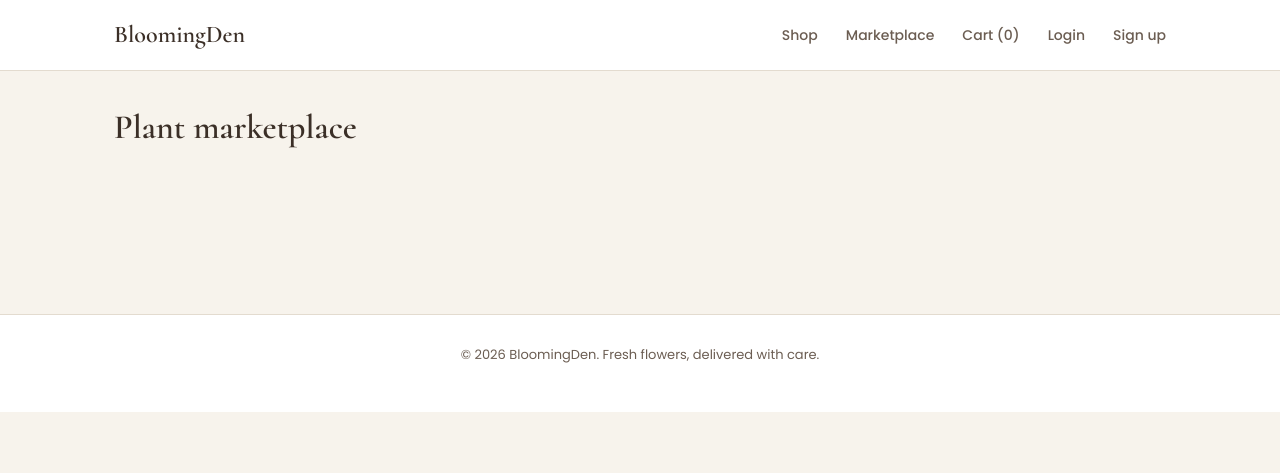
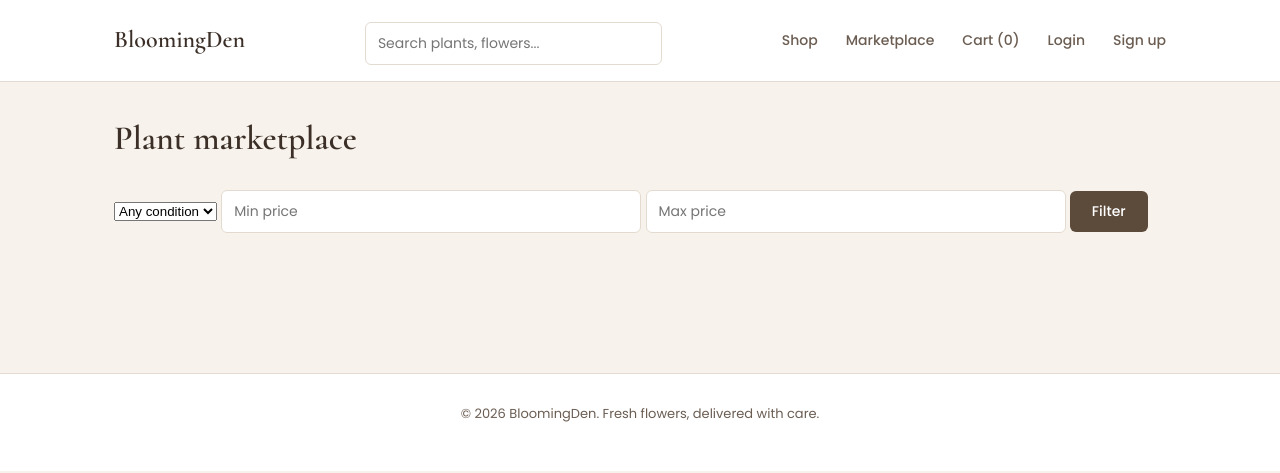
Before and after one commit to ranju024/BloomingDen, a Django app: page /marketplace/ in a window 1280 px wide. Shown: the top 473 px of the page. Run offline with Django 5.2, Linux system fonts and the light colour scheme; data that the repository does not hold is empty.

Commit message:
Added search feature

```diff
--- a/flower_shop/flower_shop/urls.py
+++ b/flower_shop/flower_shop/urls.py
@@ -57,6 +57,7 @@ urlpatterns = [
     path("marketplace/<int:pk>/sold/", views.mark_sold, name='mark_sold'),
     path("inbox/", views.conversation_list, name='conversation_list'),
     path("inbox/<int:pk>/", views.conversation_detail, name='conversation_detail'),
+    path("search/", views.search, name='search'),
 ]
 
 if settings.DEBUG:  # configure URLs for media
--- a/flower_shop/flowers/templates/base.html
+++ b/flower_shop/flowers/templates/base.html
@@ -13,6 +13,9 @@
     <nav>
       <div class="container">
         <a href="/" class="nav-brand">BloomingDen</a>
+        <form action="{% url 'search' %}" method="get" class="nav-search">
+          <input type="text" name="q" placeholder="Search plants, flowers..." value="{{ request.GET.q }}">
+        </form>
         <div class="nav-links">
           <a href="{% url 'shop' %}">Shop</a>
           <a href="{% url 'listing_list' %}">Marketplace</a>
--- a/flower_shop/flowers/templates/flowers/listing_list.html
+++ b/flower_shop/flowers/templates/flowers/listing_list.html
@@ -7,6 +7,18 @@
     <a href="{% url 'listing_create' %}" class="btn">Sell a plant</a>
   {% endif %}
 </div>
+<form method="get" class="filter-bar">
+  <select name="condition">
+    <option value="">Any condition</option>
+    <option value="new" {% if condition == 'new' %}selected{% endif %}>New</option>
+    <option value="like_new" {% if condition == 'like_new' %}selected{% endif %}>Like New</option>
+    <option value="good" {% if condition == 'good' %}selected{% endif %}>Good</option>
+    <option value="fair" {% if condition == 'fair' %}selected{% endif %}>Fair</option>
+  </select>
+  <input type="text" name="min_price" placeholder="Min price" value="{{ min_price }}">
+  <input type="text" name="max_price" placeholder="Max price" value="{{ max_price }}">
+  <button type="submit" class="btn">Filter</button>
+</form>
 <div class="product-grid">
   {% for listing in listings %}
   <div class="product-card">
--- a/flower_shop/flowers/views.py
+++ b/flower_shop/flowers/views.py
@@ -295,7 +295,31 @@ def plant_detail(request, pk):
 
 def listing_list(request):
     listings = PlantListing.objects.filter(status='available').order_by('-created_at')
-    return render(request, "flowers/listing_list.html", {"listings": listings})
+    condition = request.GET.get('condition', '')
+    min_price = request.GET.get('min_price', '')
+    max_price = request.GET.get('max_price', '')
+
+    if condition:
+        listings = listings.filter(condition=condition)
+
+    if min_price:
+        try:
+            listings = listings.filter(price__gte=Decimal(min_price))
+        except InvalidOperation:
+            pass
+
+    if max_price:
+        try:
+            listings = listings.filter(price__lte=Decimal(max_price))
+        except InvalidOperation:
+            pass
+
+    return render(request, "flowers/listing_list.html", {
+        "listings": listings,
+        "condition": condition,
+        "min_price": min_price,
+        "max_price": max_price,
+    })
 
 def listing_detail(request, pk):
     listing = get_object_or_404(PlantListing, pk=pk)
@@ -369,3 +393,24 @@ def conversation_detail(request, pk):
 
     conversation.messages.exclude(sender=request.user).update(is_read=True)
     return render(request, "flowers/conversation_detail.html", {"conversation": conversation})
+
+def search(request):
+    query = request.GET.get('q', '').strip()
+    flowers = bouquets = plants = listings = []
+
+    if query:
+        flowers = Flower.objects.filter(Q(name__icontains=query) | Q(description__icontains=query))
+        bouquets = Bouquet.objects.filter(Q(name__icontains=query) | Q(description__icontains=query))
+        plants = Plant.objects.filter(Q(name__icontains=query) | Q(description__icontains=query))
+        listings = PlantListing.objects.filter(
+            Q(name__icontains=query) | Q(description__icontains=query),
+            status='available'
+        )
+
+    return render(request, "flowers/search_results.html", {
+        "query": query,
+        "flowers": flowers,
+        "bouquets": bouquets,
+        "plants": plants,
+        "listings": listings,
+    })
```
Also changed, not shown: flower_shop/flowers/templates/flowers/search_results.html (added, +73 -0 lines).
